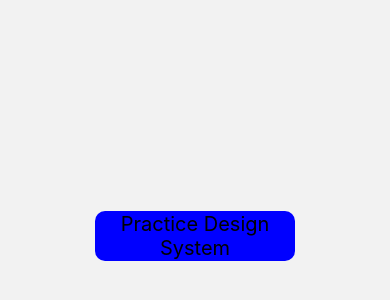
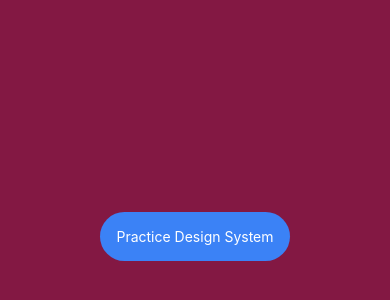
Before and after one commit to Maryam-hub455/my-app-2025-internship-react-native, a React Native app: screen /designSystemPractice in a window 390 px wide. Shown: the part 186-486 px from the top of the page. Built offline with nearby package versions, Linux system fonts and the light colour scheme.

Commit message:
basic native wind setup and intro

```diff
--- a/App.js
+++ b/App.js
@@ -1,3 +1,4 @@
+import "./global.css";
 import RootNavigation from "./src/navigation/rootNavigation";
 
 export default function App() {
--- /dev/null
+++ b/babel.config.js
@@ -0,0 +1,9 @@
+module.exports = function (api) {
+  api.cache(true);
+  return {
+    presets: [
+      ["babel-preset-expo", { jsxImportSource: "nativewind" }],
+      "nativewind/babel",
+    ],
+  };
+};
--- /dev/null
+++ b/global.css
@@ -0,0 +1,3 @@
+@tailwind base;
+@tailwind components;
+@tailwind utilities;
--- a/index.js
+++ b/index.js
@@ -1,6 +1,6 @@
-import { registerRootComponent } from 'expo';
+import { registerRootComponent } from "expo";
 
-import App from './App';
+import App from "./App";
 
 // registerRootComponent calls AppRegistry.registerComponent('main', () => App);
 // It also ensures that whether you load the app in Expo Go or in a native build,
--- /dev/null
+++ b/metro.config.js
@@ -0,0 +1,6 @@
+const { getDefaultConfig } = require("expo/metro-config");
+const { withNativeWind } = require('nativewind/metro');
+
+const config = getDefaultConfig(__dirname)
+
+module.exports = withNativeWind(config, { input: './global.css' })
--- a/src/screens/designSystemPractice.js
+++ b/src/screens/designSystemPractice.js
@@ -1,59 +1,14 @@
-import { StyleSheet, Text, TouchableOpacity, View } from "react-native";
-import React from "react";
-import { useColorScheme } from "react-native";
+import { Text, TouchableOpacity, View } from "react-native";
+
 
 export default function DesignSystemPractice() {
-  const colorScheme = useColorScheme();
-  const styles = colorScheme === "dark" ? stylesDark : stylesLight;
+
 
   return (
-    <View style={styles.container}>
-      <TouchableOpacity style={styles.button}>
-        <Text style={styles.text}>Practice Design System</Text>
+    <View className="flex-1 items-center justify-center dark:bg-gray-900 bg-pink-900">
+      <TouchableOpacity className="bg-blue-500 dark:bg-red-300 rounded-full p-4 m-4">
+        <Text className="text-white">Practice Design System</Text>
       </TouchableOpacity>
     </View>
   );
 }
-
-const stylesLight = StyleSheet.create({
-  container: {
-    flex: 1,
-    justifyContent: "center",
-    alignItems: "center",
-  },
-  button: {
-    backgroundColor: "blue",
-    width: 200,
-    height: 50,
-    borderRadius: 10,
-    justifyContent: "center",
-    alignItems: "center",
-  },
-  text: {
-    color: "black",
-    fontSize: 20,
-    textAlign: "center",
-  },
-});
-
-const stylesDark = StyleSheet.create({
-  container: {
-    flex: 1,
-    justifyContent: "center",
-    alignItems: "center",
-    backgroundColor: "black",
-  },
-  button: {
-    backgroundColor: "red",
-    width: 200,
-    height: 50,
-    borderRadius: 10,
-    justifyContent: "center",
-    alignItems: "center",
-  },
-  text: {
-    color: "white",
-    fontSize: 20,
-    textAlign: "center",
-  },
-});
--- /dev/null
+++ b/tailwind.config.js
@@ -0,0 +1,10 @@
+/** @type {import('tailwindcss').Config} */
+module.exports = {
+  // NOTE: Update this to include the paths to all files that contain Nativewind classes.
+  content: ["./App.tsx", "./src/**/*.{js,jsx,ts,tsx}"],
+  presets: [require("nativewind/preset")],
+  theme: {
+    extend: {},
+  },
+  plugins: [],
+}
```
Also changed, not shown: package.json (+7 -3 lines), 1 other file (tests, documents, lock files or other folders).
